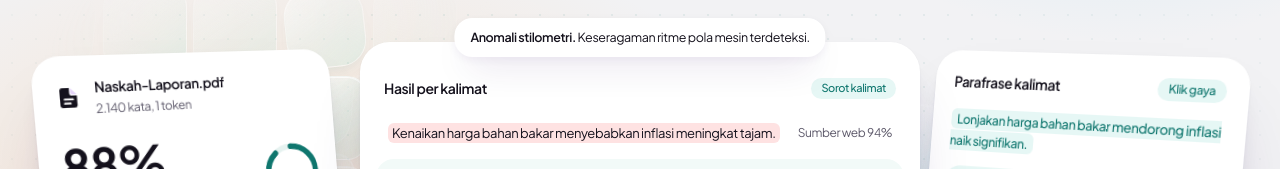
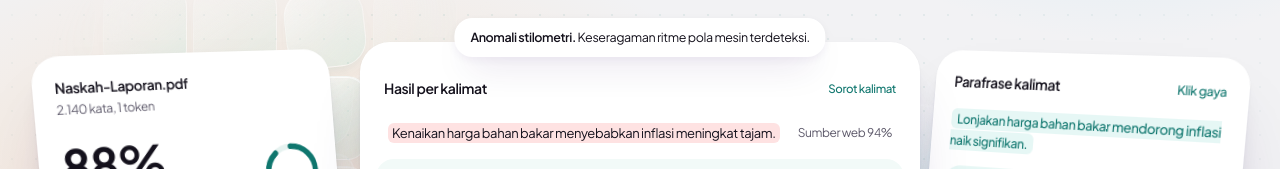
Before and after one commit to azrlb23/veritext-ippl, a Vue app in the folder frontend/: page / in a window 1280 px wide. Shown: the part 597-766 px from the top of the page. Built offline with nearby package versions, Linux system fonts and the light colour scheme; no server answers.

Commit message:
style(landing): remove PDF icon and pill wrappers on hero card labels

```diff
--- a/frontend/src/components/landing/HeroParaphraseCard.vue
+++ b/frontend/src/components/landing/HeroParaphraseCard.vue
@@ -17,7 +17,7 @@ const options = [
   >
     <div class="flex items-center justify-between">
       <div class="text-[14px] font-semibold text-[#14111C]">Parafrase kalimat</div>
-      <div class="text-[11px] font-medium text-[#0F766E] bg-[#E6F7F5] px-2.5 py-0.5 rounded-full">Klik gaya</div>
+      <div class="text-[11.5px] font-medium text-[#0F766E]">Klik gaya</div>
     </div>
 
     <p class="mt-4 text-[12.5px] leading-[1.65] text-[#14111C]">
--- a/frontend/src/components/landing/HeroReportCard.vue
+++ b/frontend/src/components/landing/HeroReportCard.vue
@@ -1,6 +1,5 @@
 <script setup lang="ts">
 import { onMounted, ref, watch } from "vue";
-import { VtIcon } from "../common";
 
 const props = defineProps<{ active?: boolean }>();
 const displayScore = ref(0);
@@ -45,12 +44,9 @@ onMounted(() => {
     aria-hidden="true"
     @mouseenter="triggerScoreCount"
   >
-    <div class="flex items-center gap-3">
-      <VtIcon name="document" class="h-6 w-6 shrink-0 text-[#14111C]" />
-      <div class="min-w-0">
-        <div class="text-[13px] font-semibold text-[#14111C] truncate">Naskah-Laporan.pdf</div>
-        <div class="text-[11.5px] text-[#5E5A6B]">2.140 kata, 1 token</div>
-      </div>
+    <div class="min-w-0">
+      <div class="text-[13px] font-semibold text-[#14111C] truncate">Naskah-Laporan.pdf</div>
+      <div class="text-[11.5px] text-[#5E5A6B]">2.140 kata, 1 token</div>
     </div>
 
     <div class="mt-5 flex items-end justify-between">
--- a/frontend/src/components/landing/HeroSentencePanel.vue
+++ b/frontend/src/components/landing/HeroSentencePanel.vue
@@ -45,7 +45,7 @@ onBeforeUnmount(() => {
     <div class="rounded-[30px] bg-white px-4 pb-4 pt-9 shadow-float transition-all duration-300">
       <div class="flex items-center justify-between px-2 pb-3">
         <span class="text-[14px] font-semibold text-[#14111C]">Hasil per kalimat</span>
-        <span class="text-[11px] font-medium text-[#0F766E] bg-[#E6F7F5] px-2.5 py-0.5 rounded-full">Sorot kalimat</span>
+        <span class="text-[11.5px] font-medium text-[#0F766E]">Sorot kalimat</span>
       </div>
 
       <div class="space-y-1">
```
